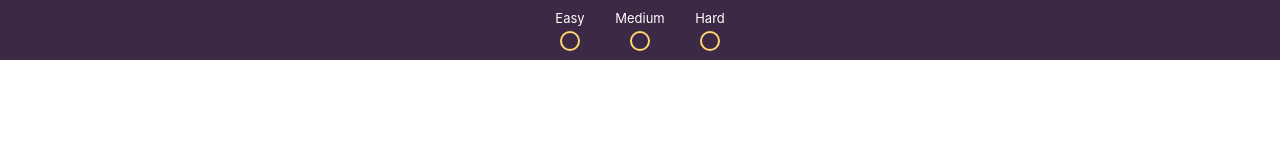
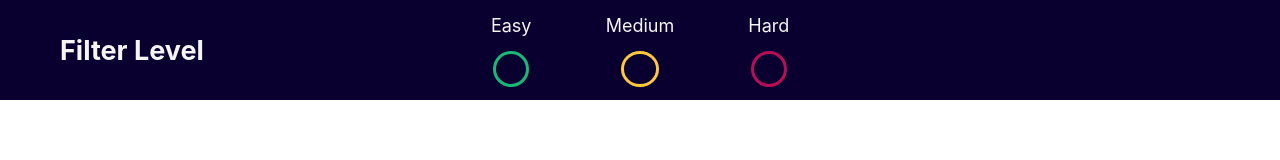
Before and after one commit to Mrdaniel01/filter-checkbox, a plain HTML site: page difficulty-filter/index.html in a window 1280 px wide. Drawn offline with Linux system fonts and the light colour scheme.

Commit message:
[UPDATE] Style done, font-family tbd with team

```diff
--- a/difficulty-filter/index.css
+++ b/difficulty-filter/index.css
@@ -9,18 +9,37 @@
   --main-color: #3c2946 ;
   --second-color: #ffd571 ;
   --main-dark: #000000 ;
-  --main-clear: #ffffff ;
+  --main-clear: #f5f5f5 ;
+}
+
+.filter--container {
+  display: grid;
+  grid-template-columns: repeat(3, 1fr);
+  width: 100%;
+  height: 100px;
+  align-items: center;
+  justify-content: space-between;
+  font-size: 18px;
+  color: var(--main-clear);
+  background-color: #0a002f;
+}
+
+.filter--title {
+  width: 300px;
+  justify-self: left;
+  margin: 0 0 0 60px;
+  color: var(--main-clear);
 }
 
 .dfilter--container {
   display: flex;
-  width: 100%;
-  height: 60px;
-  align-items: center;
-  justify-content: center;
-  font-size: small;
+  max-width: 100%;
+  height: 70px;
+  align-items: stretch;
+  justify-content: space-evenly;
+  font-size: 18px;
   color: var(--main-clear);
-  background-color: var(--main-color);
+  background-color: #0a002f;
 }
 
 .dfilter--level {
@@ -29,7 +48,7 @@
 }
 
 .dfilter--level__label {
-  margin-bottom: 5px;
+  margin:0 0 15px 0;
 }
 
 .dfilter--level .dfilter--level__item {
@@ -42,26 +61,58 @@
 .dfilter--level__input-fake {
   display: block;
   position: relative;
+  width: 30px;
+  height: 30px;
   cursor: pointer;
-  width: 20px;
-  height: 20px;
   background-color: transparent;
-  border: 2px solid var(--second-color);
+  outline: none;
+}
+
+.easy {
+  border: 3px solid  #17B978;
   border-radius: 50%;
+}
 
+.medium {
+  border: 3px solid  #FFC93C;
+  border-radius: 50%;
+}
+
+.hard {
+  border: 3px solid  #B80D57;
+  border-radius: 50%;
+}
+
+.easy .dfilter--level__input:checked ~ .dfilter--level__input-fake {
+  display: block;
+  border-radius: 50%;
+  border: 4px solid  #0a002f;
+  background-color: #17B978;
+}
+.medium .dfilter--level__input:checked ~ .dfilter--level__input-fake {
+  display: block;
+  border-radius: 50%;
+  border: 4px solid  #0a002f;
+  background-color: #FFC93C;
+}
+.hard .dfilter--level__input:checked ~ .dfilter--level__input-fake {
+  display: block;
+  border-radius: 50%;
+  border: 4px solid  #0a002f;
+  background-color: #B80D57;
 }
 
 .dfilter--level__input {
   opacity: 0;
-  width: 20px;
-  height: 20px;
+  width: 30px;
+  height: 30px;
   position: absolute;
-  top: 30px;
+  top: 55px;
   z-index: 10;
   cursor: pointer;
 }
 
-.dfilter--level__input:checked ~ .dfilter--level__input-fake {
-  display: block;
-  background-color: var(--second-color);
+.dfilter--level__input-fake:focus {
+  outline: 3px solid rgb(255, 255, 255);
+  border-radius: 50%;
 }
--- a/difficulty-filter/index.html
+++ b/difficulty-filter/index.html
@@ -7,28 +7,31 @@
   <title>Filter</title>
 </head>
 <body>
+  <section class="filter--container">
+    <h2 class="filter--title">Filter Level</h2>
     <div class="dfilter--container">
       <div class="dfilter--level">
         <p class="dfilter--level__label">Easy</p>
         <label for="filter-easy" class="dfilter--level__item easy">
-        <input type="checkbox" class="dfilter--level__input" name="filter-easy" id="" >
-        <span class="dfilter--level__input-fake"></span>
+          <input type="checkbox" class="dfilter--level__input" name="filter-easy" id="" tabindex="-1" >
+          <span class="dfilter--level__input-fake" tabindex="0"></span>
         </label>
       </div>
       <div class="dfilter--level">
         <p class="dfilter--level__label">Medium</p>
         <label for="filter-medium" class="dfilter--level__item medium">
-        <input type="checkbox" class="dfilter--level__input" name="filter-medium" id="" >
-        <span class="dfilter--level__input-fake"></span>
+          <input type="checkbox" class="dfilter--level__input" name="filter-medium" id="" tabindex="-1" >
+          <span class="dfilter--level__input-fake" tabindex="0"></span>
         </label>
       </div>
       <div class="dfilter--level">
         <p class="dfilter--level__label">Hard</p>
         <label for="filter-hard" class="dfilter--level__item hard">
-        <input type="checkbox" class="dfilter--level__input" name="filter-hard" id="" >
-        <span class="dfilter--level__input-fake"></span>
+          <input type="checkbox" class="dfilter--level__input" name="filter-hard" id="" tabindex="-1" >
+          <span class="dfilter--level__input-fake" tabindex="0"></span>
         </label>
       </div>
     </div>
+  </section>
 </body>
 </html>
```
Lines whose indentation alone changed are shown as unchanged.
